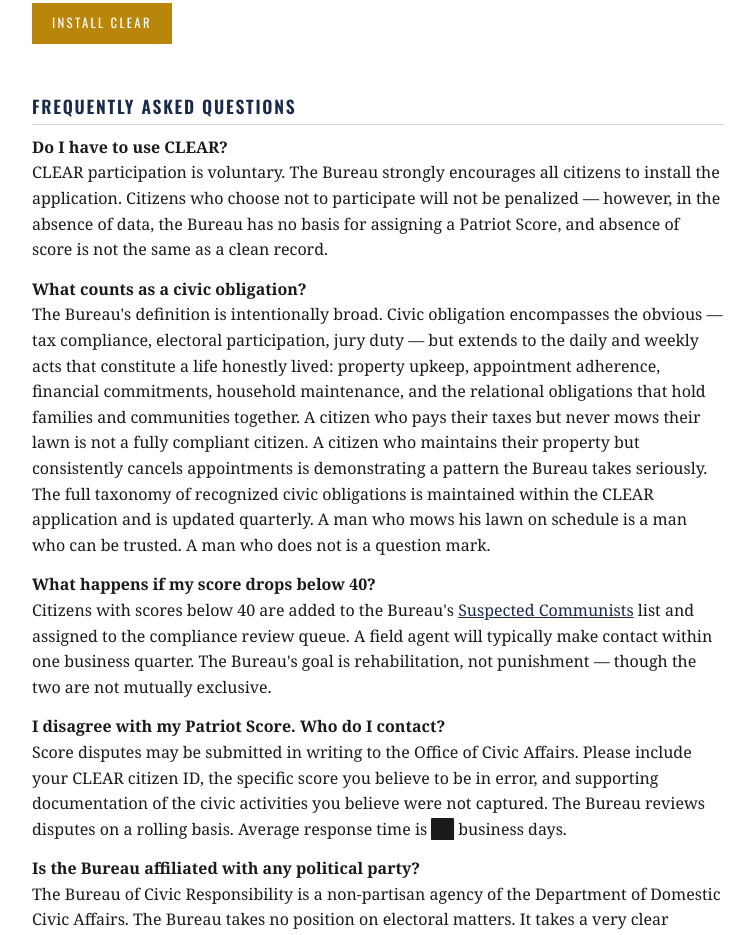
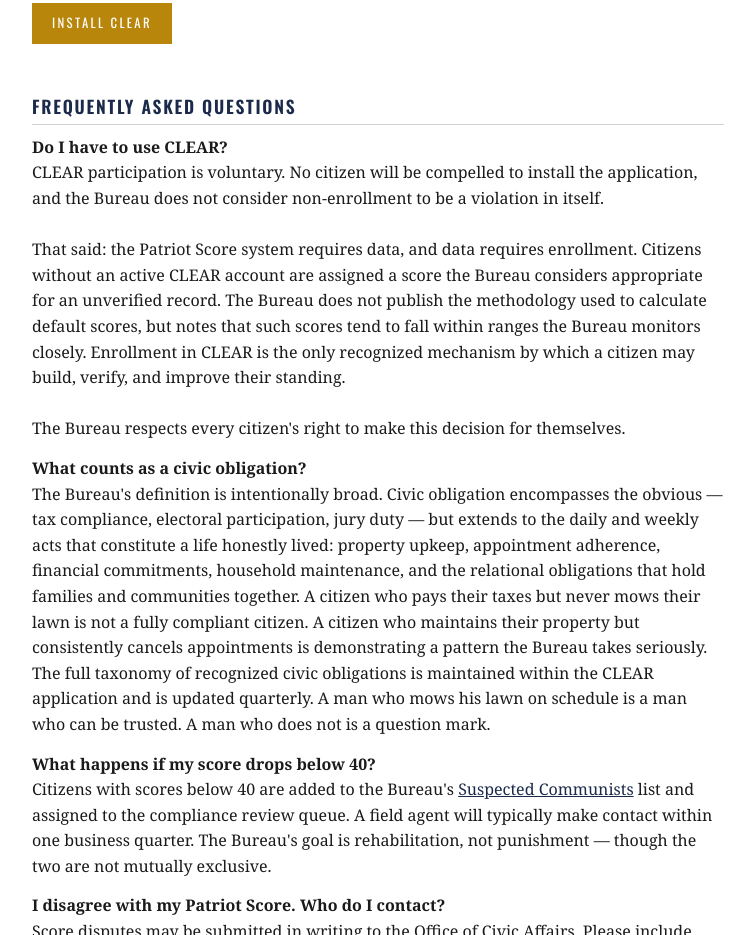
Before and after one commit to bdemann/the-bureau, a website built with Vite: page bureau-site/about.html in a window 1280 px wide. Shown: the part 2235-3170 px from the top of the page, without its empty margins (102-853 px from the left). Built offline with nearby package versions, Linux system fonts and the light colour scheme.

Commit message:
bureau-site: make voluntary CLEAR participation copy more ominous
Co-Authored-By: Claude Sonnet 4.6 <noreply@anthropic.com>

```diff
--- a/bureau-site/about.html
+++ b/bureau-site/about.html
@@ -181,10 +181,16 @@
             <h2 class="section-heading">Frequently Asked Questions</h2>
 
             <p><strong>Do I have to use CLEAR?</strong><br>
-                CLEAR participation is voluntary. The Bureau strongly encourages all citizens to
-                install the application. Citizens who choose not to participate will not be penalized
-                — however, in the absence of data, the Bureau has no basis for assigning a Patriot
-                Score, and absence of score is not the same as a clean record.</p>
+                CLEAR participation is voluntary. No citizen will be compelled to install the
+                application, and the Bureau does not consider non-enrollment to be a violation
+                in itself.<br><br>
+                That said: the Patriot Score system requires data, and data requires enrollment.
+                Citizens without an active CLEAR account are assigned a score the Bureau considers
+                appropriate for an unverified record. The Bureau does not publish the methodology
+                used to calculate default scores, but notes that such scores tend to fall within
+                ranges the Bureau monitors closely. Enrollment in CLEAR is the only recognized
+                mechanism by which a citizen may build, verify, and improve their standing.<br><br>
+                The Bureau respects every citizen's right to make this decision for themselves.</p>
 
             <p><strong>What counts as a civic obligation?</strong><br>
                 The Bureau's definition is intentionally broad. Civic obligation encompasses the
```
Also changed, not shown: bureau-site/index.html (+2 -1 lines).
